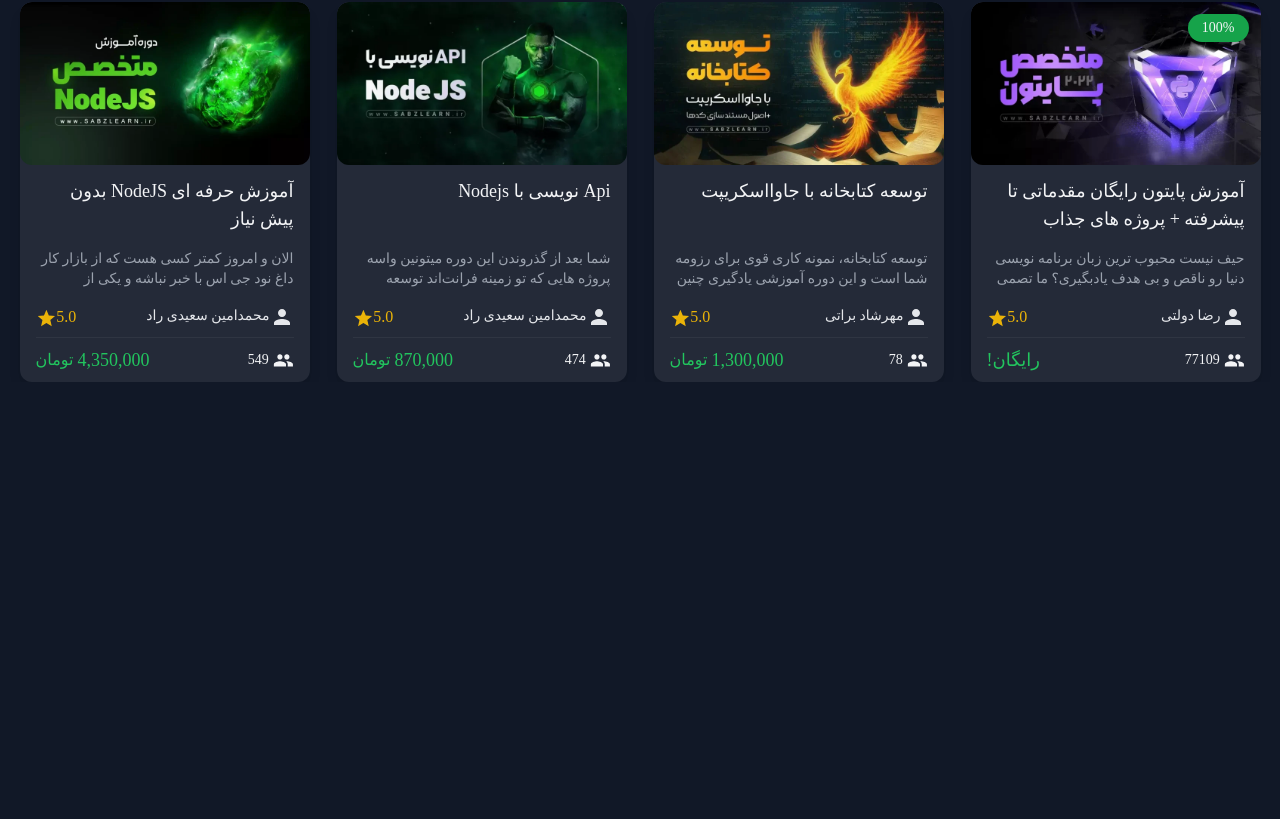
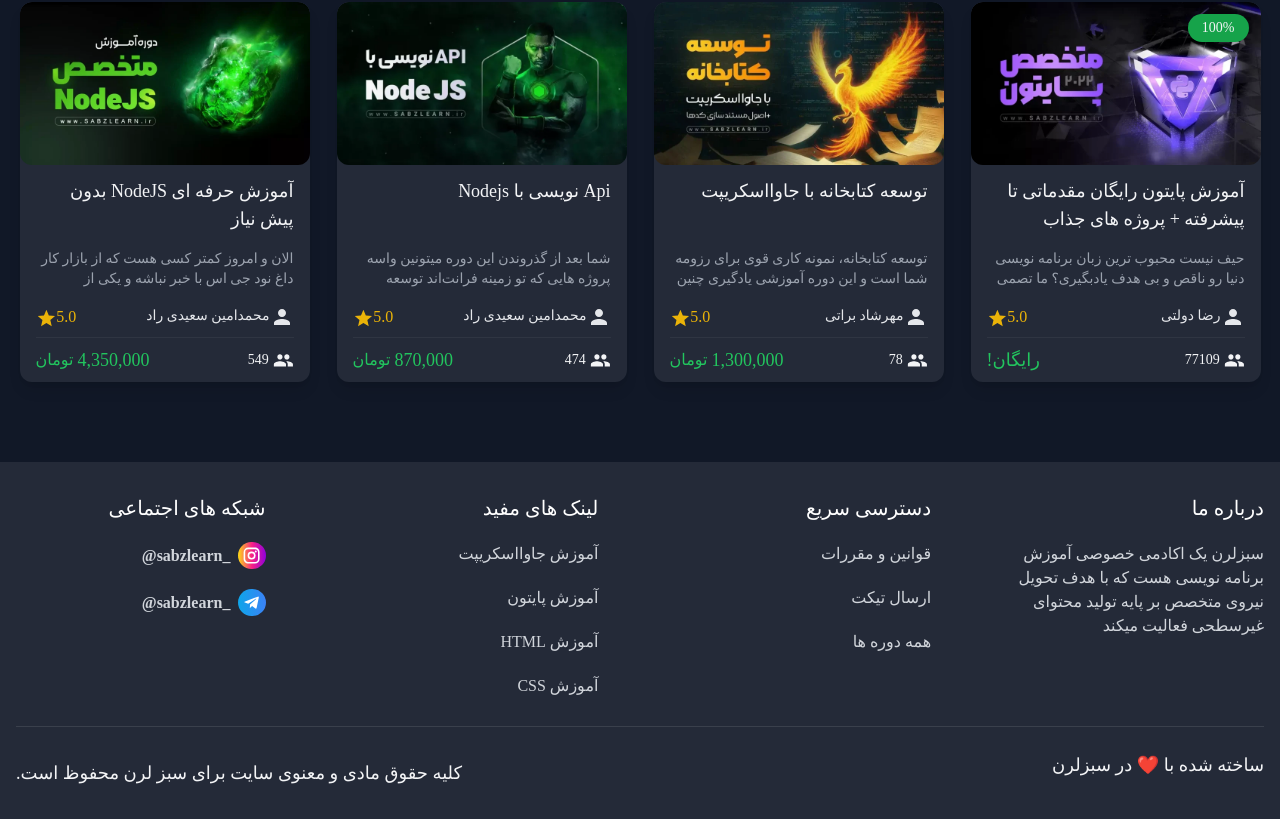
Before and after one commit to parsa-vesali/sabzlearn, a React (Vite) app: page / in a window 1280 px wide. Shown: the part 5042-5861 px from the top of the page. Before the commit the page ends 5424 px from the top, so only its background shows below. Built offline with nearby package versions, Linux system fonts and the light colour scheme; a web font is replaced by a local one.

Commit message:
the project updated

```diff
--- /dev/null
+++ b/src/Components/Footer.jsx
@@ -0,0 +1,53 @@
+import React from 'react'
+import InstagramIcon from '@mui/icons-material/Instagram';
+import TelegramIcon from '@mui/icons-material/Telegram';
+import XIcon from '@mui/icons-material/X';
+
+export default function Footer() {
+    return (
+        <div className='container bg-white dark:bg-dark-700 text-zinc-800 dark:text-gray-100 mt-20  py-8'>
+
+            <div className="flex items-start flex-col lg:flex-row gap-y-5 justify-between   lg:child:w-[20%]">
+                <ul className='space-y-5 text-zinc-500 dark:text-gray-300 child:cursor-pointer '>
+                    <h2 className=' font-Dana-Bold text-xl  text-zinc-700 dark:text-white'>درباره ما</h2>
+                    <li>سبزلرن یک اکادمی خصوصی آموزش برنامه نویسی هست که با هدف تحویل نیروی متخصص بر پایه تولید محتوای غیرسطحی فعالیت میکند</li>
+                </ul>
+
+                <ul className=' space-y-5 text-zinc-500 dark:text-gray-300 child:cursor-pointer '>
+                    <h2 className=' font-Dana-Bold text-xl  text-zinc-700 dark:text-white'>دسترسی سریع</h2>
+                    <li>قوانین و مقررات</li>
+                    <li>ارسال تیکت</li>
+                    <li>همه دوره ها</li>
+                </ul>
+
+                <ul className='space-y-5 text-zinc-500 dark:text-gray-300 child:cursor-pointer '>
+                    <h2 className='font-Dana-Bold text-xl  text-zinc-700 dark:text-white'>لینک های مفید</h2>
+                    <li>آموزش جاوااسکریپت</li>
+                    <li>آموزش پایتون</li>
+                    <li>آموزش HTML</li>
+                    <li>آموزش CSS</li>
+                </ul>
+
+                <ul className='flex flex-col items-start space-y-5 text-zinc-500 dark:text-gray-300'>
+
+                    <h2 className=' font-Dana-Bold text-xl  text-zinc-700 dark:text-white'>شبکه های اجتماعی</h2>
+                    <li className=' flex justify-center items-center gap-x-2 font-semibold'>
+                        <span className='flex justify-center items-center p-1  bg-gradient-to-r from-[#FEDC15] via-[#F71F87] to-[#9000DC] rounded-full text-white' dir='ltr'><InstagramIcon style={{ fontSize: '1.2rem' }} /></span>
+                        _sabzlearn@
+                    </li>
+
+                    <li className=' flex justify-center items-center gap-x-2 font-semibold'>
+                        <span className='flex justify-center items-center p-1 bg-gradient-to-r from-sky-500 to-blue-500 rounded-full text-white'><TelegramIcon style={{ fontSize: '1.2rem' }} /></span>
+                        _sabzlearn@
+                    </li>
+
+                </ul>
+            </div>
+
+            <div className=" flex flex-col lg:flex-row space-y-4 items-center justify-between pt-4 border-t border-t-neutral-200 dark:border-t-white/10 mt-7 text-lg">
+                <h2 className=''>ساخته شده با ❤️ در سبزلرن</h2>
+                <h2 className='lg:font-Dana-Bold'>کلیه حقوق مادی و معنوی سایت برای سبز لرن محفوظ است.</h2>
+            </div>
+        </div>
+    )
+}
--- a/src/Pages/Home.jsx
+++ b/src/Pages/Home.jsx
@@ -8,6 +8,7 @@
 import NewCurses from '../Components/NewCurses'
 import Articles from '../Components/Articles'
 import PupularCurses from '../Components/PupularCurses'
+import Footer from '../Components/Footer'
 
 export default function Home() {
     return (
@@ -25,6 +26,7 @@
                 <Articles />
                 <PupularCurses />
             </div>
+            <Footer />
         </>
     )
 }
```
